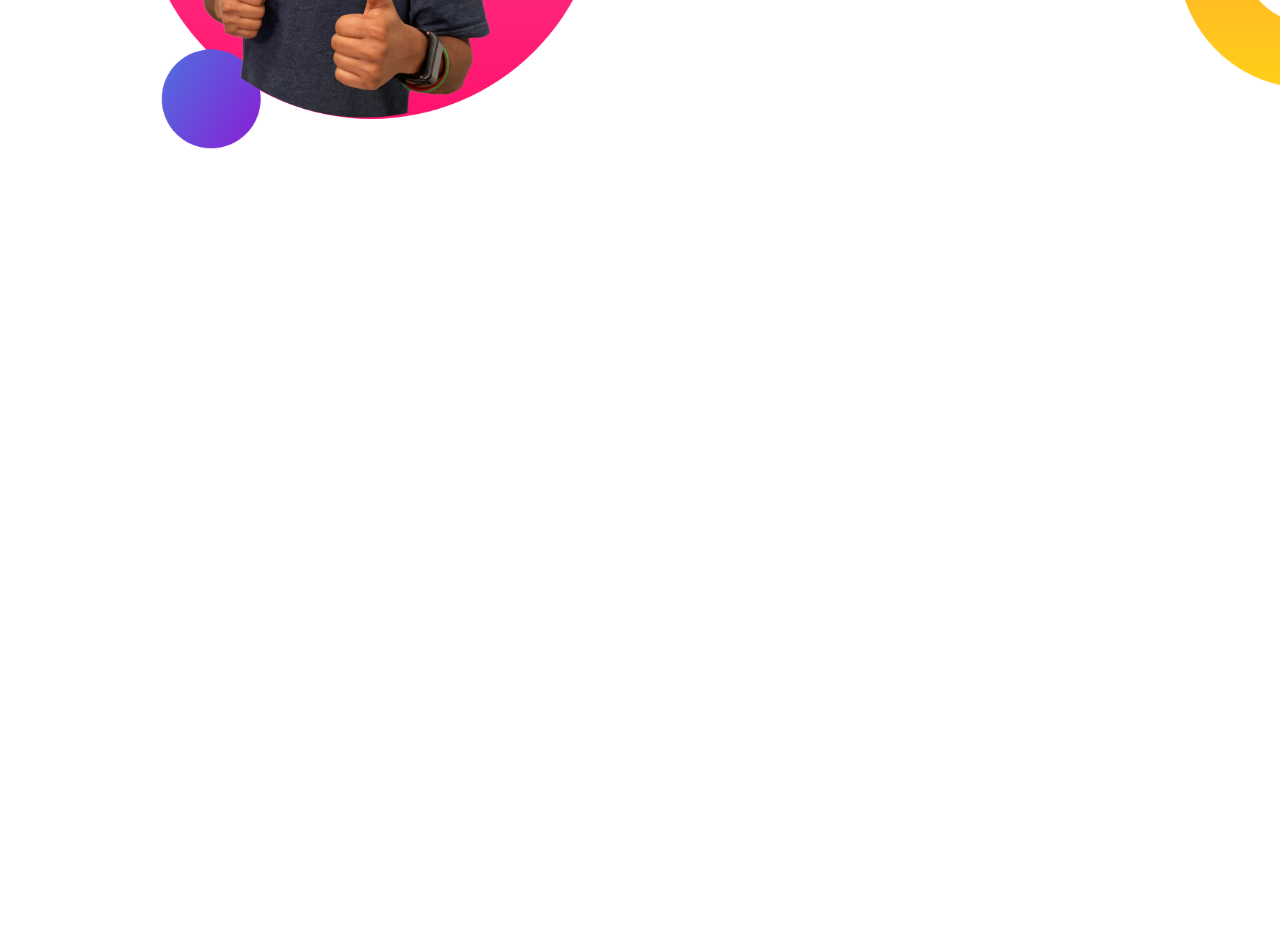
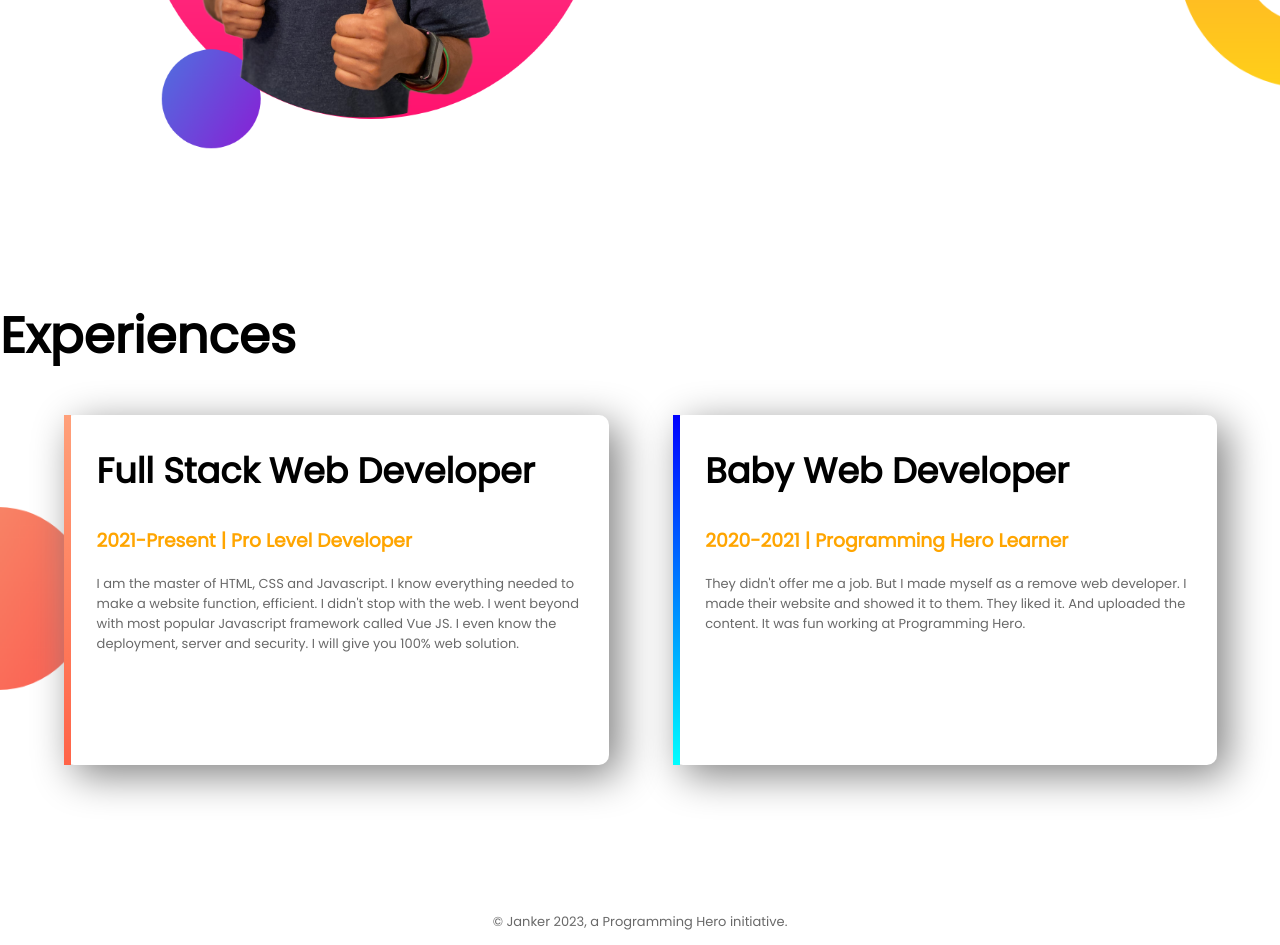
Before and after one commit to mamun-akanda/web-protofilo, a plain HTML site: page index.html in a window 1280 px wide. Shown: the part 943-1888 px from the top of the page. Before the commit the page ends 1200 px from the top, so only its background shows below. Drawn offline with Linux system fonts and the light colour scheme.

Commit message:
Finished my first ever website

```diff
--- a/index.html
+++ b/index.html
@@ -15,7 +15,7 @@
     <section class="top-banner">
     <div class="half-width">
         <h1>Welcome To</h1>
-        <h1><span class="name-highlight">Jhankar</span> Website</h1>
+        <h1><span class="orange-highlight">Jhankar</span> Website</h1>
         <h3>World-class professional Web Developer</h3>
 
 
@@ -45,6 +45,30 @@
 
 
     </section>
+    <section class="experience-area">
+        <H1>Experiences</H1>
+        <div id="full-stack" class="half-width single-experience">
+            <H2>Full Stack Web Developer</H2>
+            <H3 class="orange-highlight">2021-Present | Pro Level Developer</H3>
+            <p>I am the master of HTML, CSS and Javascript. I know everything needed to make a website function, efficient. I didn't stop with the web. I went beyond with most popular Javascript framework called Vue JS. I even know the deployment, server and security. I will give you 100% web solution.</p>
+
+
+        </div>
+
+
+        <div id="baby-Developer" class="half-width single-experience">
+            <h2>Baby Web Developer</h2>
+            <h3 class="orange-highlight">2020-2021 | Programming Hero Learner</h3>
+            <p>They didn't offer me a job. But I made myself as a remove web developer. I made their website and showed it to them. They liked it. And uploaded the content. It was fun working at Programming Hero.</p>
+
+
+
+        </div>
+
+    </section>
+    <footer>
+        <p>© Janker 2023, a Programming Hero initiative.</p>
+    </footer>
 
 
 
--- a/style.css
+++ b/style.css
@@ -8,15 +8,16 @@ h1{
 
    }
 h2{
-    font-size: 45px;
+    font-size: 35px;
 }
 p{
   color: dimgrey;
+  font-size: small;
 
 }
 
-.name-highlight{
-    color: orange ;
+.orange-highlight{
+    color: orange;
 }
 
 
@@ -59,4 +60,34 @@ section{
     background-position: right;
     background-size: 8%;
 
+
 }
+
+.single-experience{
+    box-shadow: 10px 10px 40px gray;
+    border-radius: 10px;
+    height: 70%;
+    background-color: white;
+}
+.experience-area{
+    background-image: url(images/exp-bg.png);
+    background-repeat: no-repeat;
+    background-position: left;
+    background-size: 7%;
+
+
+}
+
+#full-stack{
+    border-left: 7px solid;
+    border-image: linear-gradient(180deg, lightSalmon, tomato);
+    border-image-slice: 1;
+}
+#baby-Developer{
+    border-left: 7px solid;
+    border-image: linear-gradient(180deg, blue, cyan);
+    border-image-slice: 1;
+}
+footer{
+    text-align: center;
+}
```
